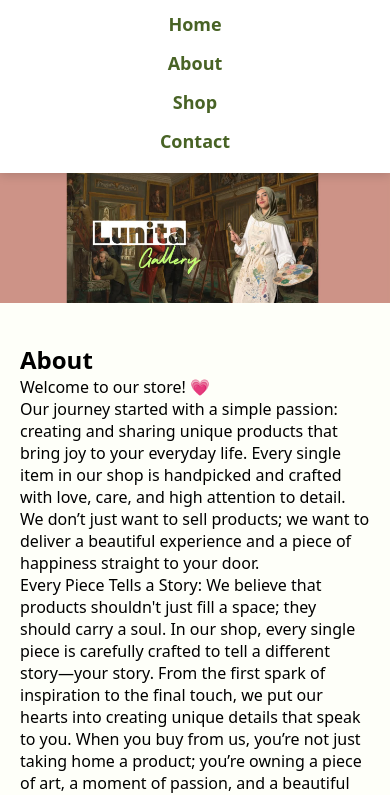
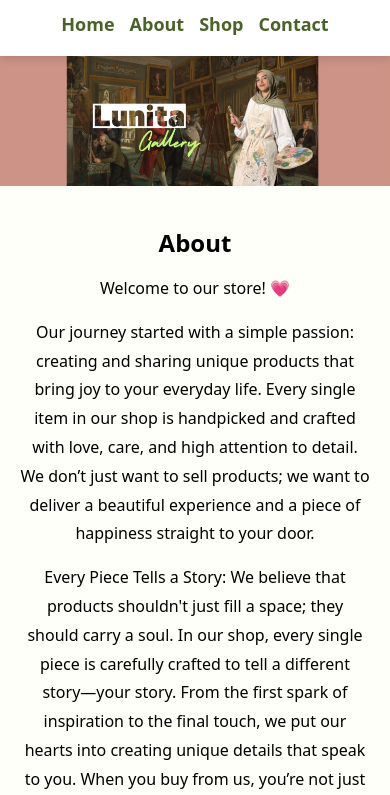
Before and after one commit to lenaaamostafa-bit/Lunita-Gallery, a plain HTML site: page index.html in a window 390 px wide. Shown: the part 56-851 px from the top of the page. Drawn offline with Linux system fonts and the light colour scheme.

Commit message:
Update style.css

```diff
--- a/style.css
+++ b/style.css
@@ -357,3 +357,41 @@ section{
 }
 
 }
+#about p{
+    max-width: 800px;
+    margin: 15px auto;
+    line-height: 1.8;
+}
+
+@media (max-width:768px){
+
+#about{
+    text-align:center;
+}
+
+#about p{
+    font-size:16px;
+}
+
+}
+.leftt{
+    flex:1;
+}
+
+@media (max-width:768px){
+
+.leftt{
+    text-align:center;
+}
+
+}
+@media(max-width:768px){
+
+.nav-links{
+    flex-direction:row;
+    flex-wrap:wrap;
+    justify-content:center;
+    gap:15px;
+}
+
+}
```
